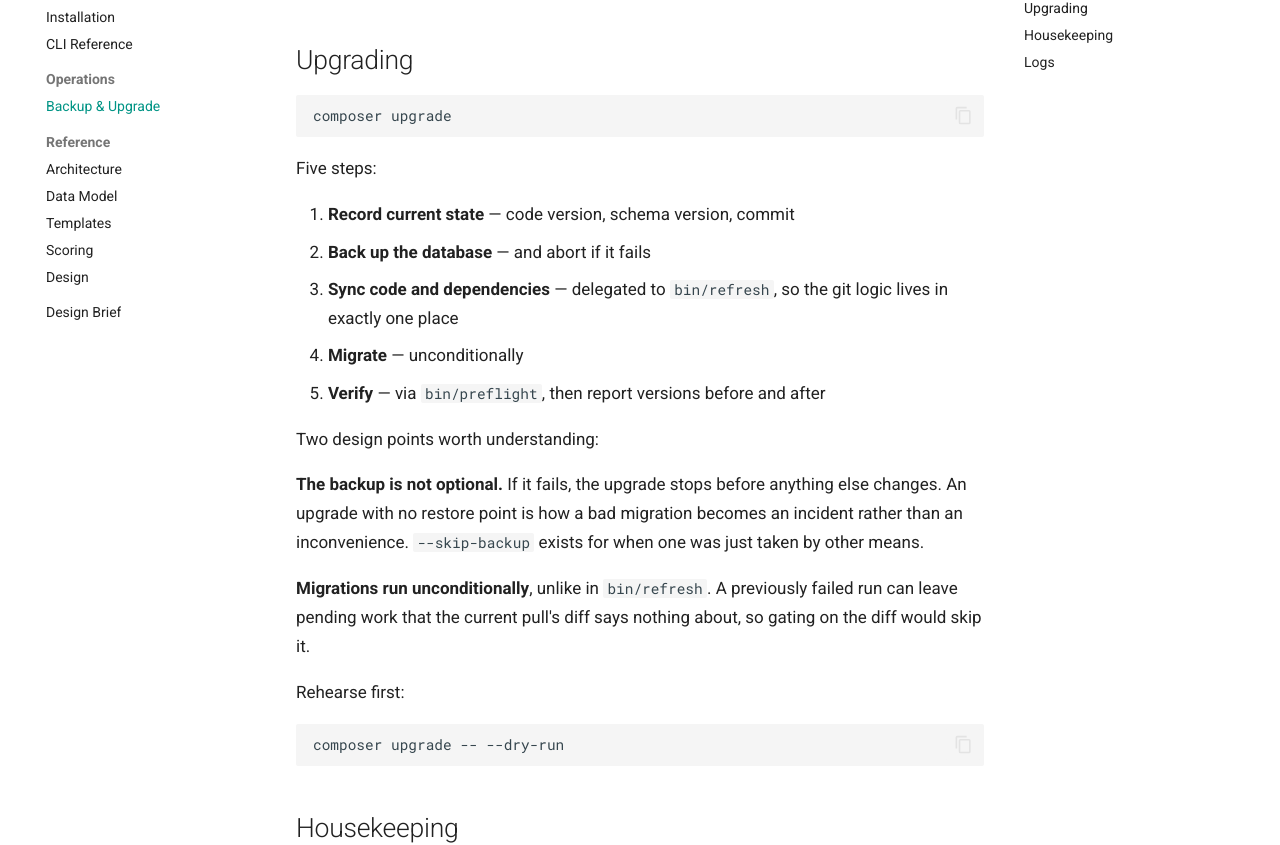
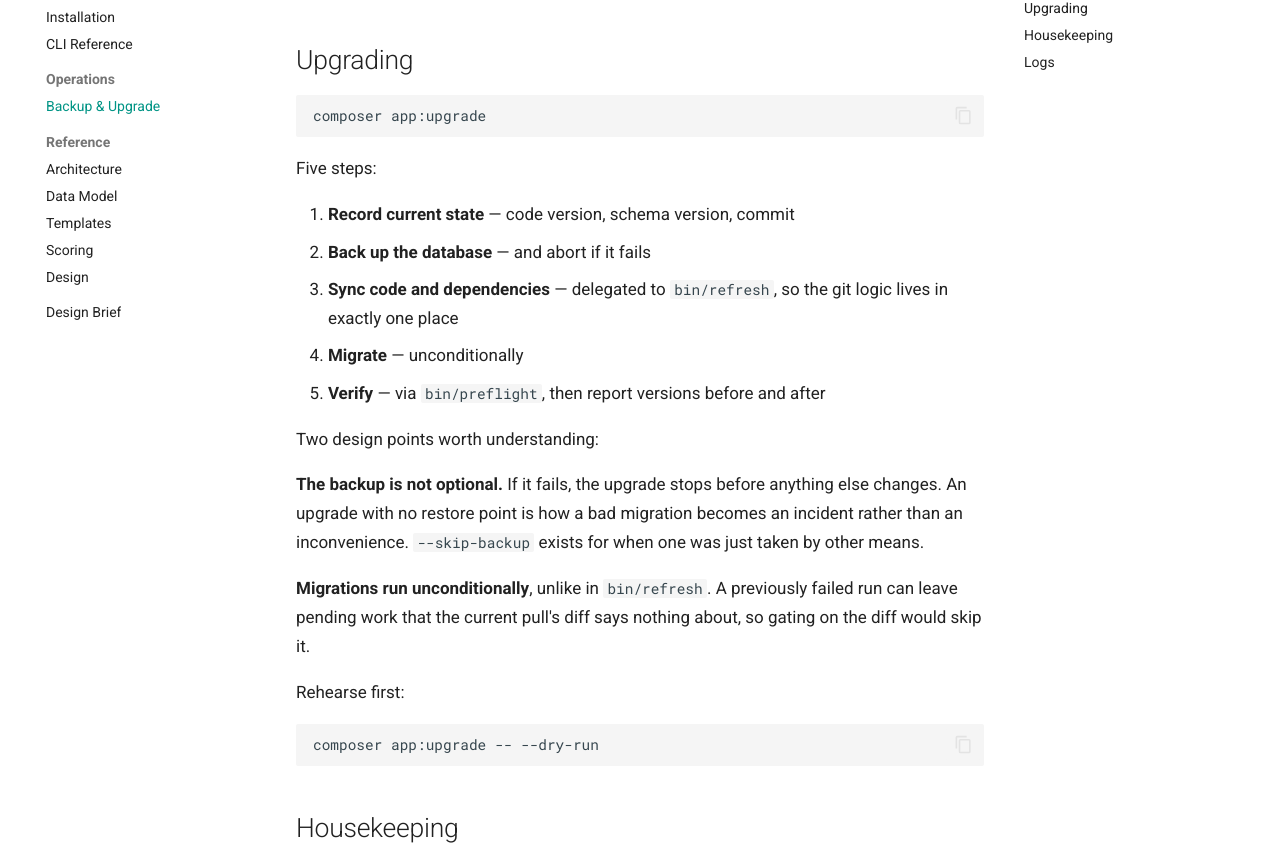
Before and after one commit to deforay/spirdt, an MkDocs documentation site: the page built from docs/operations.md, in a window 1280 px wide and 1400 px high, scrolled down 1241 px. Shown: the part 154-999 px from the top of the window. Built offline with MkDocs 1.6.1 and Material for MkDocs 9.7.7, drawn with Linux system fonts in a browser that asks for light colours; comment, search, counter and statistics services are not loaded.

Commit message:
Rename the upgrade script, which Composer was silently skipping
Composer treats "upgrade" as its own alias for "update", so a script of
that name is never run. Every invocation printed "A script named upgrade
would override a Composer command and has been skipped", and it went
unnoticed because it scrolls past above whatever was actually being run.

The documented production upgrade path therefore did nothing it claimed
to. Worse than nothing: `composer upgrade` fell through to `composer
update`, which on this repository was ready to bump fourteen dependencies
and rewrite composer.lock. Someone upgrading a deployment would have
updated every package instead, with no backup taken, since bin/upgrade -
the thing that takes the restore point - never ran.

Now app:upgrade, with the reason recorded in scripts-descriptions so it
does not get "tidied" back. README and docs/operations.md follow.

Checked every other script name against Composer's own command list. This
was the only one.

Spotted on a colleague's terminal, which is the only reason it surfaced -
a warning nobody reads on a machine nobody was watching.

````diff
--- a/composer.json
+++ b/composer.json
@@ -42,7 +42,7 @@
         "template:build": "php bin/dev/build-base-template",
         "template:validate": "php bin/dev/validate-template",
         "setup": "php bin/setup",
-        "upgrade": "php bin/upgrade",
+        "app:upgrade": "php bin/upgrade",
         "refresh": "php bin/refresh",
         "preflight": "php bin/preflight",
         "serve": "php bin/serve",
@@ -67,7 +67,7 @@
         "template:build": "Regenerate the canonical SPI-RDT template from resources/source/. Re-run after the instrument is revised rather than hand-editing the JSON.",
         "template:validate": "Validate every template in the repository against the schema, structurally and semantically — the shipped ones in resources/templates/ and the synthetic ones behind the scoring fixtures. Pass a path to check one.",
         "setup": "First-run setup: prerequisites, .env, dependencies, database, migrations, verification. Idempotent. --reset drops every table first (refuses on production).",
-        "upgrade": "Upgrade an existing install: backup, sync code, migrate unconditionally, verify. Aborts if the backup fails.",
+        "app:upgrade": "Upgrade an existing install: backup, sync code, migrate unconditionally, verify. Aborts if the backup fails. Named app:upgrade, not upgrade, because Composer treats 'upgrade' as its own alias for 'update' and silently skips a script of that name — so 'composer upgrade' would update every dependency instead of upgrading the app.",
         "refresh": "Pull the latest code and bring the checkout back to runnable. Runs composer install only when composer.lock changed, and migrations only when migrations/ changed. Supports --status, --dry-run, --stash, --branch=.",
         "preflight": "Check this machine can run the app: PHP version, extensions, .env, writable paths, DB reachability. Works the same inside Docker and on a bare host.",
         "serve": "Run the API on PHP's built-in server (no Docker). Dev only. Pass a port or host:port.",
--- a/docs/operations.md
+++ b/docs/operations.md
@@ -37,7 +37,7 @@ Working around either inside the backup tool would be papering over the wrong bi
 ## Upgrading
 
 ```bash
-composer upgrade
+composer app:upgrade
 ```
 
 Five steps:
@@ -57,7 +57,7 @@ Two design points worth understanding:
 Rehearse first:
 
 ```bash
-composer upgrade -- --dry-run
+composer app:upgrade -- --dry-run
 ```
 
 ## Housekeeping
````
Also changed, not shown: README.md (+1 -1 lines).
